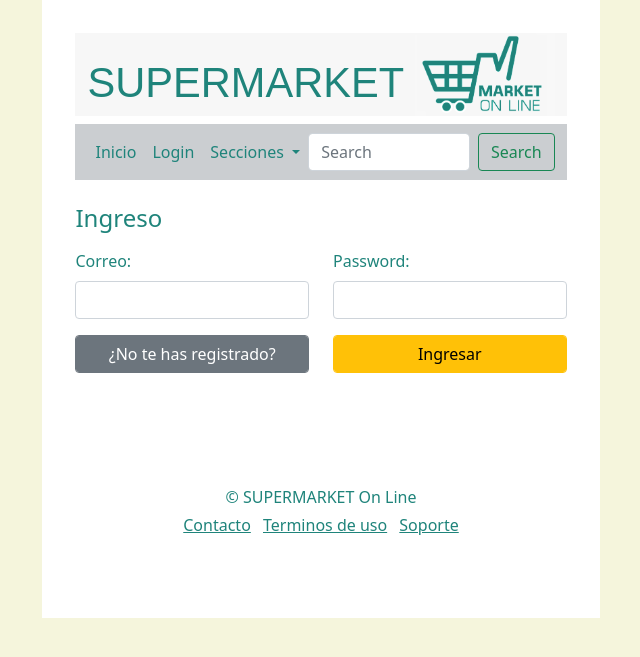
After one commit to marcoleonmora/DjangoMaritza2022, a Django app: page /productos/login/ in a window 1280 px wide. The commit adds this page. Shown: the top 657 px of the page, without its empty margins (319-959 px from the left). Run offline with Django 4.2, Linux system fonts and the light colour scheme; parts of the project's set-up code (start-up, migrations or seed data) failed here and were passed over; some libraries are stand-ins or nearby versions.

Commit message:
agregar login

```diff
--- a/appProductos/urls.py
+++ b/appProductos/urls.py
@@ -8,6 +8,7 @@ urlpatterns = [
     path('producto/<int:idProd>', views.verProducto, name='unproducto'),
     path('categorias/', views.listarCategorias, name='categorias'),
     path('productos_categ/<int:idCateg>', views.listarProductosCategoria, name='productos_categ'),
+    path('login/', views.login, name='login'),
 
 
 
--- a/appProductos/views.py
+++ b/appProductos/views.py
@@ -1,7 +1,11 @@
 from asyncio.windows_events import NULL
-from django.shortcuts import render
+from django.shortcuts import render, redirect
 from django.db.models import Count
 from .models import *
+
+from django.contrib import auth
+from django.contrib.auth.decorators import login_required
+
 
 # Create your views here.
 def listarCategorias(request):
@@ -14,8 +18,6 @@ def listarCategorias(request):
         'categorias': listaCateg,
     }
     #renderizar
-    print('----------------')
-    print(context)
     return render(request, 'categorias.html', context)
 
 
@@ -59,3 +61,28 @@ def verProducto(request, idProd):
     }
     #renderizar
     return render(request, 'producto.html', context)
+
+
+#******** CONTROL DE INGRESO DE USUARIOS  ***********************************************************
+def login(request):
+    if request.method == 'POST':
+        email = request.POST['email']
+        password = request.POST['password']
+        print('---------------')
+        print(email, '--', password)
+        user = auth.authenticate(username= email, password = password)
+
+        if user is not None:
+            auth.login(request, user)
+            return render(request, 'home.html')
+        else:
+            return render(request, 'login.html', {'alarma': 'Correo o password no valido!'})
+
+    else:
+        return render(request, 'login.html')
+
+#********* DESACTIVACION DEL USUARIO **********************************************************
+@login_required(login_url='login')
+def logout(request):
+    auth.logout(request)
+    return redirect('login')
--- a/templates/base.html
+++ b/templates/base.html
@@ -26,7 +26,20 @@
             <!--MENU  NAVEGACION  -->
             {% include 'includes/menu.html' %}
             <!--FIN MENU  NAVEGACION  -->
+            {% if alarma %}
+            <br>
+            <div class="alert alert-danger">
+                <p>{{ alarma }}</p>
+            </div>
+            {% endif %}
+            {% if mensaje %}
+            <div class="alert mensaje">
+                <p>{{ mensaje }}</p>
+            </div>
+            {% endif %}
             <main>
+
+
                 <!-- BLOQUE PRINCIPAL -->
                 {% block content %}
 
--- a/templates/categorias.html
+++ b/templates/categorias.html
@@ -14,7 +14,7 @@
                     <th></th>
                 </tr>
             </thead>
-            <tbody>  {'categoria__pk': 1, 'categoria__nombreCat': 'Alimentos', 'cantidad': 26},
+            <tbody>
                 {% for cat in categorias %}
                 <tr>
                     <td>{{cat.categoria__nombreCat}}</td>
--- a/templates/includes/menu.html
+++ b/templates/includes/menu.html
@@ -10,6 +10,9 @@
             <ul class="navbar-nav me-auto mb-2 mb-lg-0">
                 <li class="nav-item">
                     <a class="nav-link active" aria-current="page" href="{% url 'home' %}">Inicio</a>
+                </li>
+                <li class="nav-item">
+                    <a class="nav-link active" aria-current="page" href="{% url 'login' %}">Login</a>
                 </li>
 
                 <li class="nav-item dropdown">
--- /dev/null
+++ b/templates/login.html
@@ -0,0 +1,30 @@
+{% extends 'base.html' %}
+{% block content %}
+<br>
+<div class="mb-3 descripcion">
+    <h4>Ingreso</h4>
+</div>
+<div class="mb-3">
+    <form action="{% url 'login' %}" method="POST">
+        {% csrf_token %}
+        <div class="row">
+            <div class="mb-3 col-sm-6">
+                <label for="correo" class="form-label">Correo:</label>
+                <input type="text" class="form-control" name="email" id="correo">
+            </div>
+            <div class="mb-3 col-sm-6">
+                <label for="password" class="form-label">Password:</label>
+                <input type="password" class="form-control" name="password" id="password">
+            </div>
+        </div>
+        <div class="row">
+            <div class="mb-3 col-6">
+                <a class="form-control btn btn-secondary" href="">¿No te has registrado?</a>
+            </div>
+            <div class="mb-3 col-6">
+                <input type="submit" value="Ingresar" class="form-control btn btn-warning" />
+            </div>
+        </div>
+    </form>
+</div>
+{% endblock %}
```
Also changed, not shown: proyMaritza/settings.py (+0 -10 lines), templates/carrito.html (added, +56 -0 lines), templates/home.html (+11 -7 lines), proyMaritza/static/img/adminNoviembre2022.png (added), proyMaritza/static/img/agricolas.jpeg (added), proyMaritza/static/img/fruta.png (added), proyMaritza/static/img/ico_compras.png (added), proyMaritza/static/img/ico_cultivos.png (added), proyMaritza/static/img/ico_regLabor.png (added), proyMaritza/static/img/ico_reportes.png (added), proyMaritza/static/img/ico_tablas.png (added), proyMaritza/static/img/ico_usuarios.png (added), proyMaritza/static/img/iconos.jpg (added), 1 other file.
